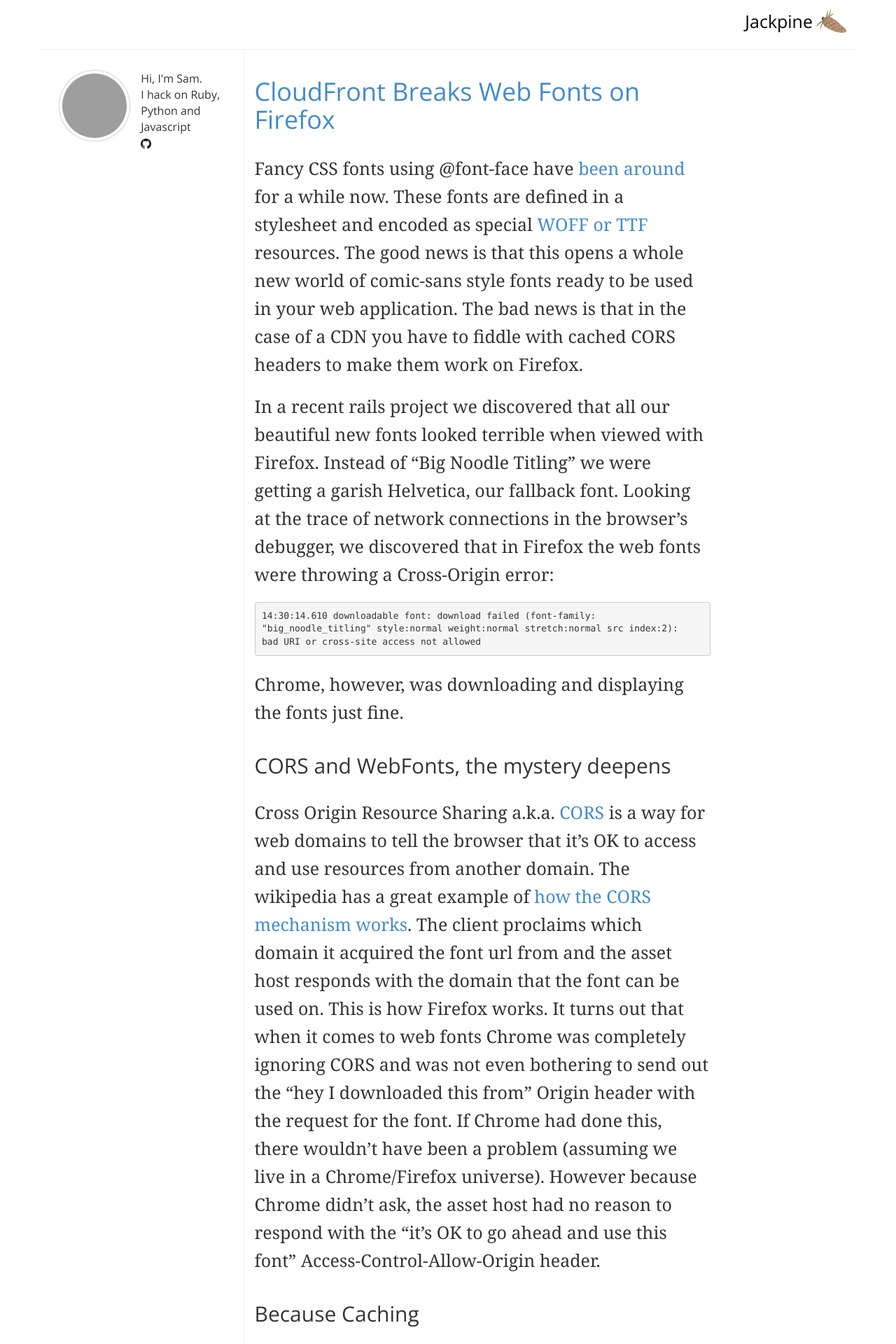
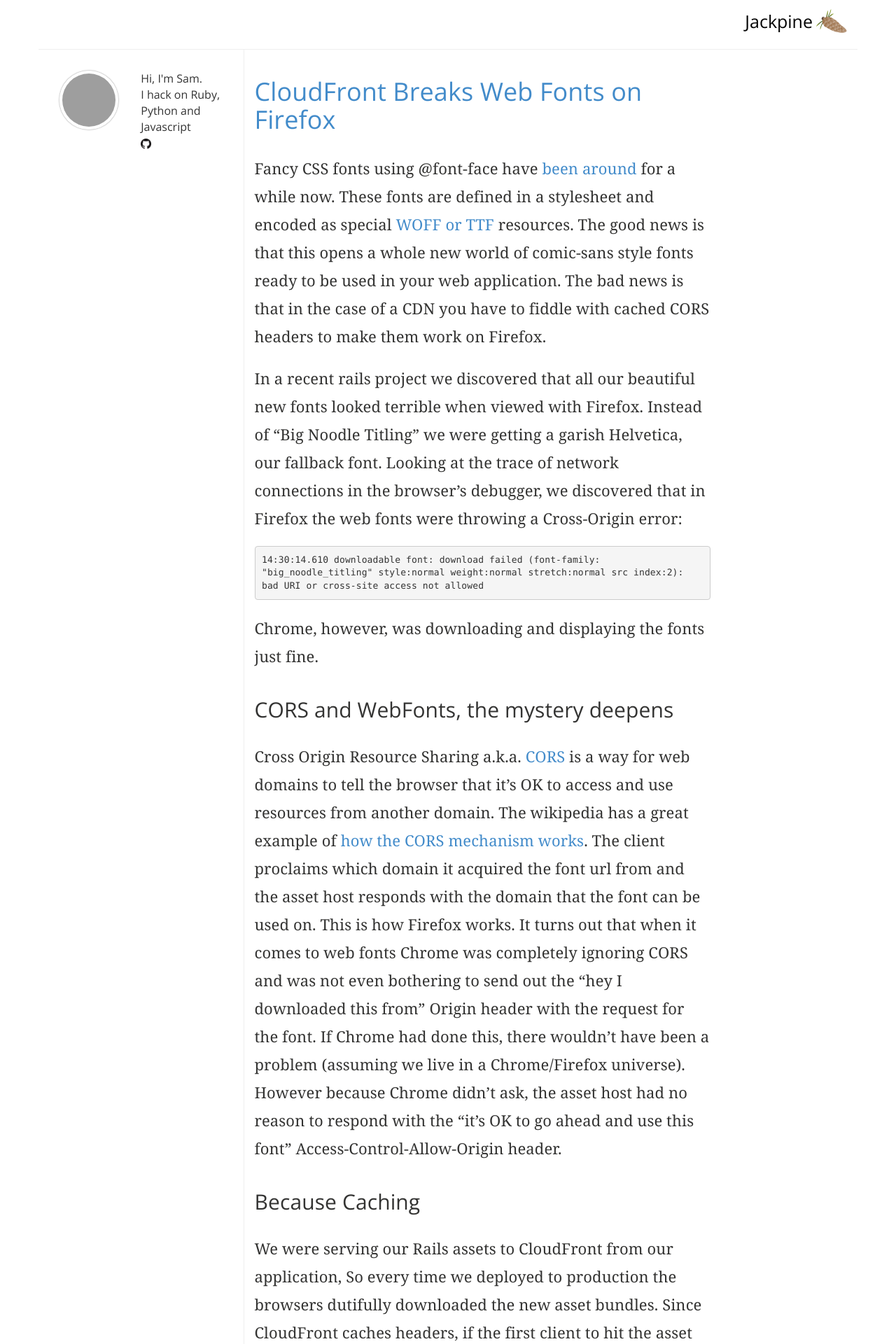
Before and after one commit to jackpine/jackpine.github.com, a Jekyll site: the page built from blog/index.html, in a window 1280 px wide. Shown: the top 1920 px of the page at 70% size. Built offline with Jekyll 4.4.1, drawn with Linux system fonts in a browser that asks for light colours; Markdown is read by kramdown in place of the engine named in the settings; grey boxes are pictures that could not be loaded.

Commit message:
tweak paragraph styles a bit

```diff
--- a/css/style.css
+++ b/css/style.css
@@ -157,9 +157,16 @@ a.cta, a.cta:hover, a.cta:visited {
 
 
 .post-body {
-  font-size: 25px;
-  font-family: Georgia;
   border-left: 1px solid #eee;
+  font-size: 22px;
+  line-height: 1.5;
+  letter-spacing: 0.01rem;
+  -webkit-font-smoothing: antialiased;
+  color: rgb(51, 51, 50);
+  font-family: Georgia, Cambria, 'Times New Roman', Times, serif;
+  font-size: 22px;
+  font-style: normal;
+  font-weight: normal;
 }
 
 .post-body h1, .post-body h2, .post-body h3 {
@@ -203,7 +210,7 @@ a.cta, a.cta:hover, a.cta:visited {
 
 .author-info .gravatar{
  display: block;
- max-width: 100px;
+ max-width: 84px;
  border-radius: 100px;
  border: solid 4px white;
  box-shadow: 0px 0px 2px 0px rgba(50, 50, 50, 0.75);
```
